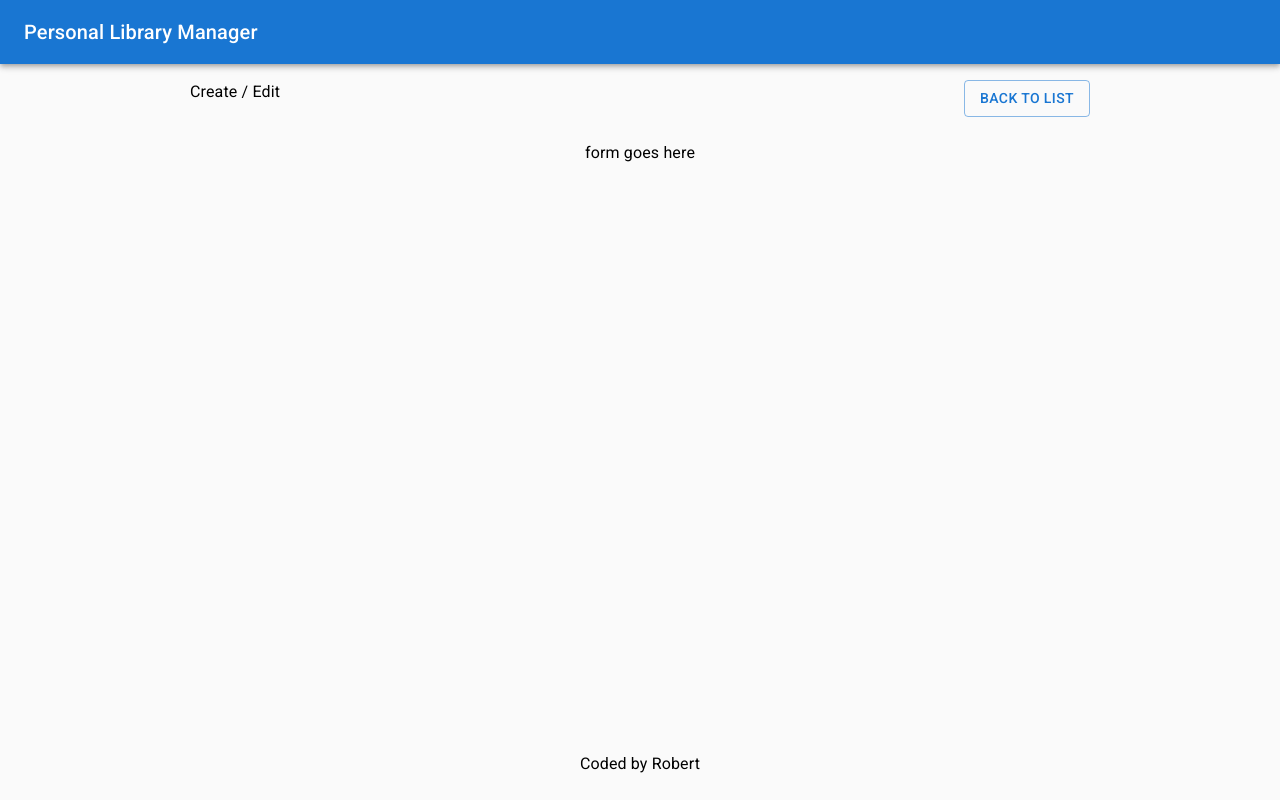
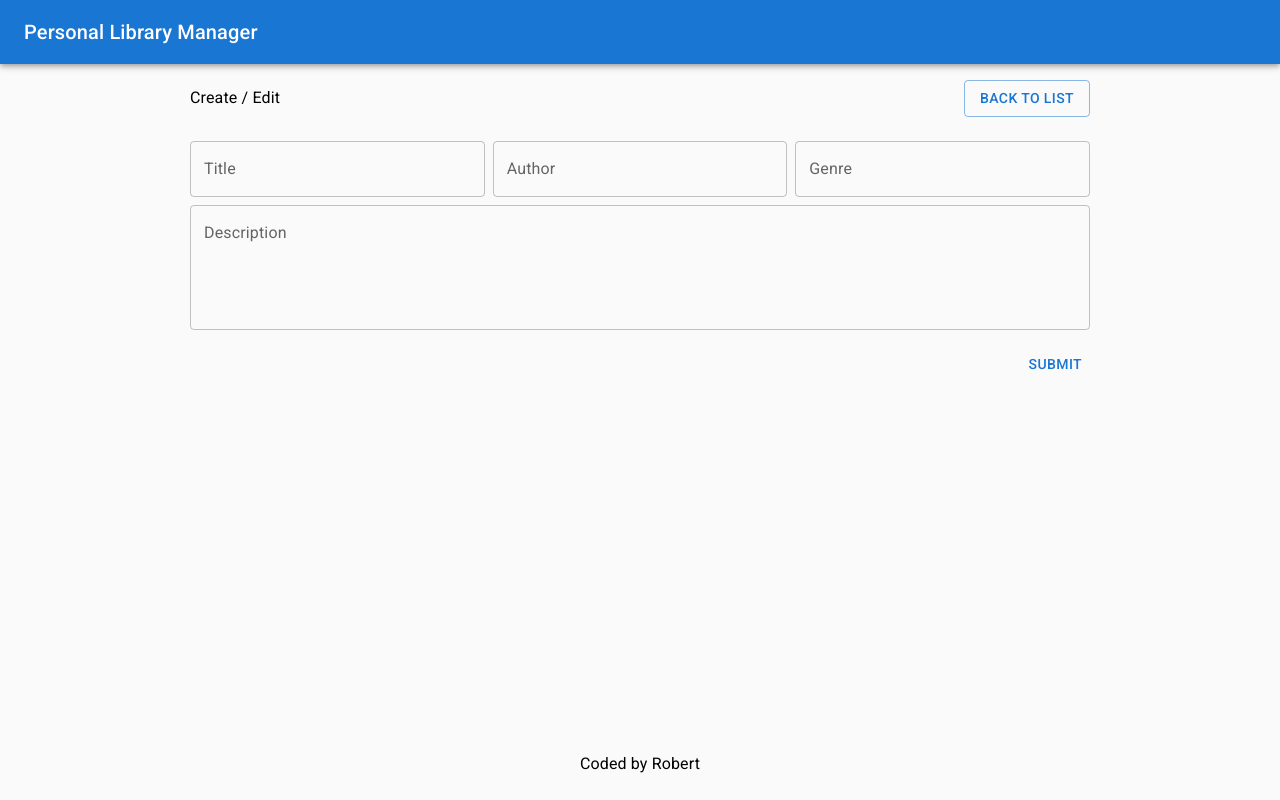
Before and after one commit to robert-sinko/Personal-Library-Manager, a React (Vite) app: page /create in a window 1280 px wide. Built offline with nearby package versions, Linux system fonts and the light colour scheme.

Commit message:
install formik, build edit form

```diff
--- a/package.json
+++ b/package.json
@@ -14,6 +14,7 @@
     "@emotion/styled": "^11.13.0",
     "@mui/material": "^5.16.7",
     "axios": "^1.7.7",
+    "formik": "^2.4.6",
     "react": "^18.3.1",
     "react-dom": "^18.3.1",
     "react-router-dom": "^6.26.2",
--- a/src/components/Edit.tsx
+++ b/src/components/Edit.tsx
@@ -1,17 +1,121 @@
-import { Box, Button, Typography } from "@mui/material";
+import { Box, Button, Grid, TextField, Typography } from "@mui/material";
+import { Formik } from "formik";
 import { Link } from "react-router-dom";
 
 function Edit() {
   return (
     <Box width={1}>
-      <Box display={"flex"}>
+      <Box display={"flex"} alignItems={"center"}>
         <Typography flexGrow={1}>Create / Edit</Typography>
         <Button component={Link} to="/" variant="outlined">
           back to list
         </Button>
       </Box>
       <Box pt={3}>
-        <Typography textAlign={"center"}>form goes here</Typography>
+        <Formik
+          initialValues={{
+            title: "",
+            author: "",
+            genre: "",
+            description: "",
+          }}
+          validate={(values) => {
+            const errors: {
+              title?: string;
+            } = {};
+
+            if (!values.title) {
+              errors.title = "Title is required";
+            } else if (values.title.length < 3) {
+              errors.title = "Title should be at least 3 chars.";
+            } else if (values.title.length > 255) {
+              errors.title = "Title should be 255 charaters at most.";
+            }
+            return errors;
+          }}
+          onSubmit={(values, { setSubmitting }) => {
+            setTimeout(() => {
+              alert(JSON.stringify(values, null, 2));
+              setSubmitting(false);
+            }, 400);
+          }}
+        >
+          {({
+            values,
+            errors,
+            touched,
+            handleChange,
+            handleBlur,
+            handleSubmit,
+            isSubmitting,
+          }) => (
+            <Grid
+              container
+              component="form"
+              onSubmit={handleSubmit}
+              spacing={1}
+            >
+              {errors.title && touched.title && (
+                <Grid item xs={12}>
+                  <Typography color={"red"}>{errors.title}</Typography>
+                </Grid>
+              )}
+
+              <Grid item xs={4}>
+                <TextField
+                  id="title"
+                  label="Title"
+                  name="title"
+                  variant="outlined"
+                  onChange={handleChange}
+                  onBlur={handleBlur}
+                  value={values.title}
+                  fullWidth
+                />
+              </Grid>
+              <Grid item xs={4}>
+                <TextField
+                  id="author"
+                  label="Author"
+                  variant="outlined"
+                  onChange={handleChange}
+                  onBlur={handleBlur}
+                  value={values.author}
+                  fullWidth
+                />
+              </Grid>
+              <Grid item xs={4}>
+                <TextField
+                  id="genre"
+                  label="Genre"
+                  variant="outlined"
+                  onChange={handleChange}
+                  onBlur={handleBlur}
+                  value={values.genre}
+                  fullWidth
+                />
+              </Grid>
+              <Grid item xs={12}>
+                <TextField
+                  id="description"
+                  label="Description"
+                  variant="outlined"
+                  onChange={handleChange}
+                  onBlur={handleBlur}
+                  value={values.description}
+                  fullWidth
+                  multiline
+                  rows={4}
+                />
+              </Grid>
+              <Box width={1} textAlign="right" py={2}>
+                <Button disabled={isSubmitting} type="submit">
+                  Submit
+                </Button>
+              </Box>
+            </Grid>
+          )}
+        </Formik>
       </Box>
     </Box>
   );
```
Also changed, not shown: 1 other file (tests, documents, lock files or other folders).
